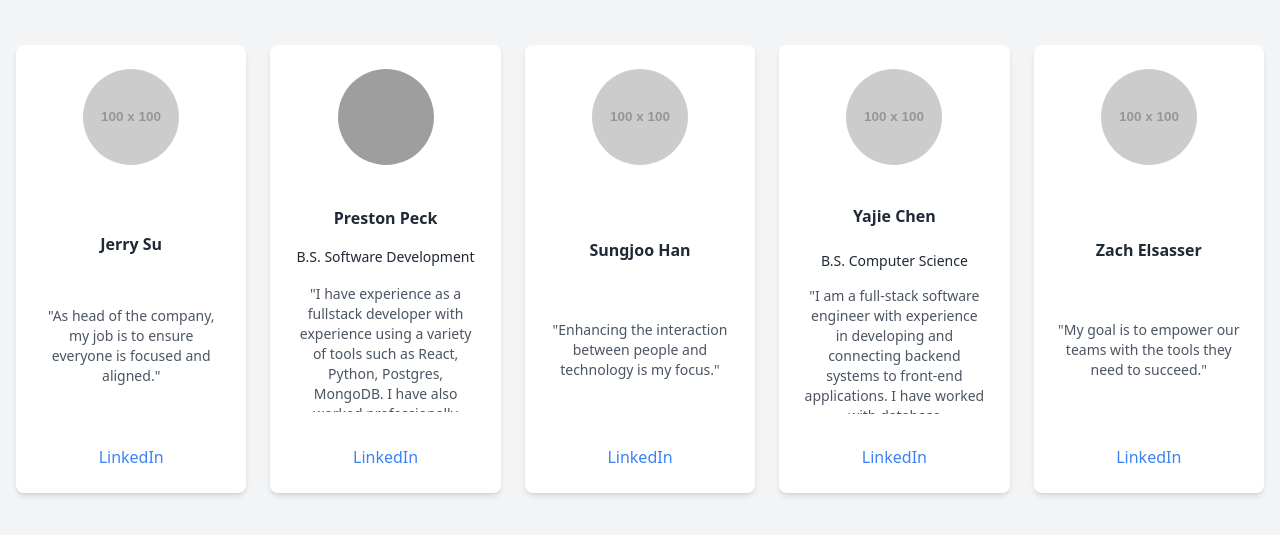
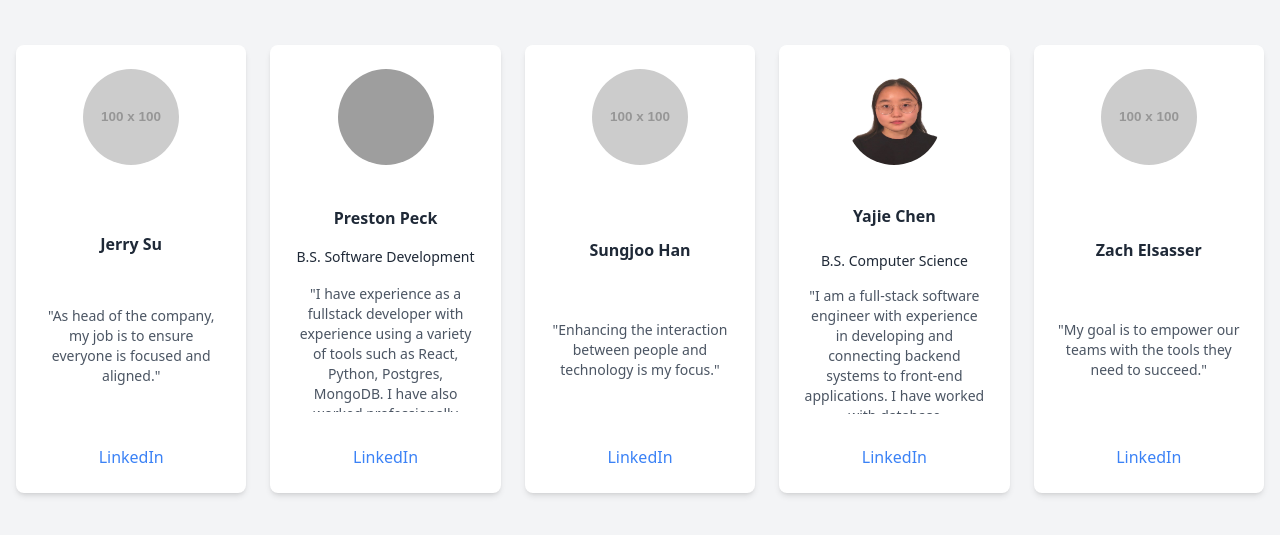
Before and after one commit to jobqueryteam/jobqueryteam.github.io, a plain HTML site: page index.html in a window 1280 px wide. Shown: the part 151-686 px from the top of the page. Drawn offline with nearby package versions, Linux system fonts and the light colour scheme; grey boxes are pictures that could not be loaded; placeholder pictures from the web are drawn by us.

Commit message:
Update index.html

```diff
--- a/index.html
+++ b/index.html
@@ -43,7 +43,7 @@
             </div>
             <!-- Card 4 -->
             <div class="bg-white rounded-lg shadow-md p-6 text-center flex flex-col justify-between h-[28rem]">
-                <img src="https://via.placeholder.com/100" alt="Person 4" class="w-24 h-24 mx-auto rounded-full mb-4">
+                <img src="/images/IMG1685.jpg" alt="Person 4" class="w-24 h-24 mx-auto rounded-full mb-4">
                 <p class="font-bold my-4">Yajie Chen</p>
                 <p class="text-sm mb-2">B.S. Computer Science</p>
                 <div class="text-sm text-gray-600 mb-4 overflow-y-auto max-h-32">
```
